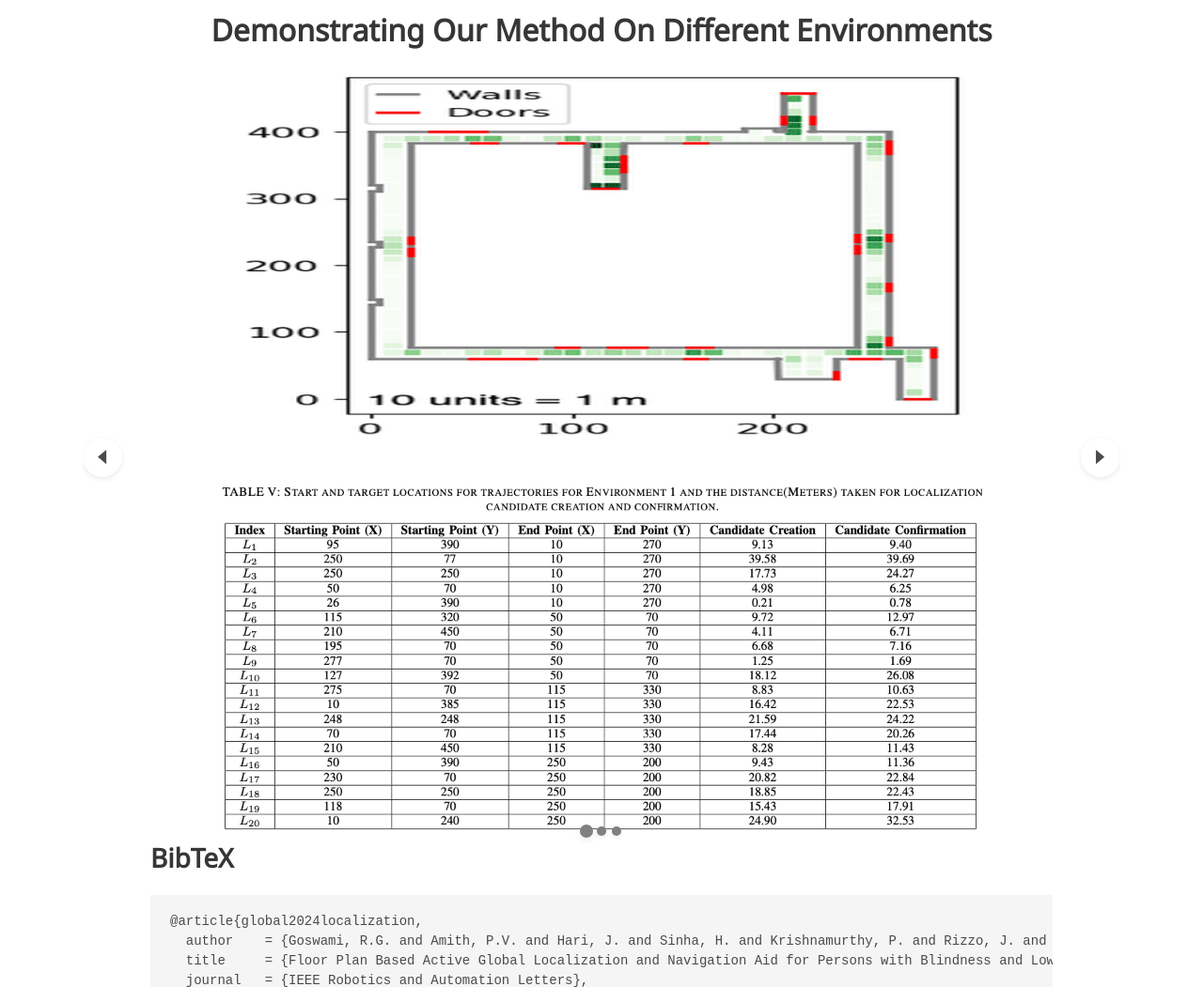
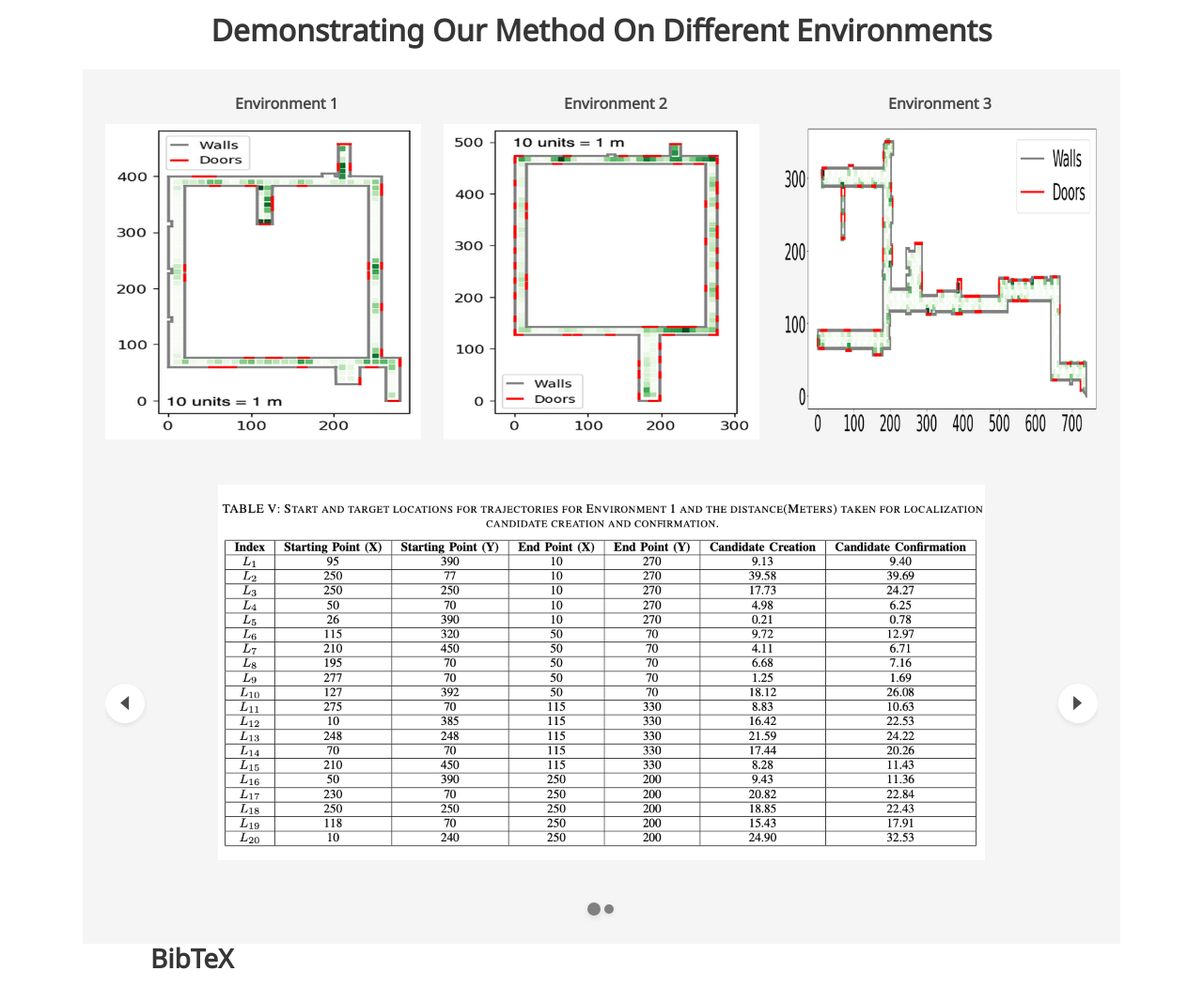
Before and after one commit to Harshit0803/FloorPlanActiveLocalization.io, a plain HTML site: page index.html in a window 1280 px wide. Shown: the part 4780-5831 px from the top of the page at 94% size. Drawn offline with nearby package versions, Linux system fonts and the light colour scheme; some icons are missing; a web font is replaced by a local one.

Commit message:
update page

```diff
--- a/index.html
+++ b/index.html
@@ -138,12 +138,12 @@
 
   <style>
     /* Ensure that only one video is visible at a time */
-    #metrics-carousel {
+    #table-carousel {
       overflow: hidden; /* Prevent next video from peeking */
       width: 100%;      /* Make sure the carousel takes full width */
     }
 
-    #metrics-carousel .item {
+    #table-carousel .item {
       width: 100%;      /* Ensure each carousel item (video) takes full width */
       display: flex;
       justify-content: center;
@@ -169,7 +169,7 @@
               <a href="https://github.com/jagennath-hari">J. Hari</a><sup>1</sup>,
             </span>
             <span class="author-block">
-              <a href="hs4851@nyu.edu">H. Sinha</a><sup>1</sup>,
+              <a href="https://www.linkedin.com/in/harshitsinha08/">H. Sinha</a><sup>1</sup>,
             </span>
             <span class="author-block">
               <a href="https://scholar.google.com/citations?user=W-_zgGgAAAAJ">P. Krishnamurthy</a><sup>1</sup>,
@@ -612,73 +612,82 @@
     </section>
     <!-- End of Hero Section for Quantitative Results Images -->
 
-    <!-- Carousel Section -->
+    <!-- Images Section: Three Images Side by Side with Title -->
     <div class="section">
       <h2 class="title is-3 has-text-centered">Demonstrating Our Method On Different Environments</h2>
-      <div id="metrics-carousel" class="carousel">
 
-        <!-- First Slide -->
-        <div class="item">
-          <div class="columns is-centered" style="flex-direction: column;">
+      <!-- Hero Section for Grey Background without the Title Inside -->
+      <section class="hero is-light is-small">
+        <div class="hero-body">
+          <div class="container">
 
-            <!-- First Image in the Slide -->
+            <!-- Three Images Side by Side -->
+            <div class="columns is-centered" style="align-items: center;">
+
+              <!-- First Image (Left) -->
               <div class="column">
                 <figure class="image">
-                <img src="./static/images/basement_heat_rewards.png" alt="Slide 1 Image 1"
+                  <figcaption class="has-text-centered" style="font-weight: bold; margin-bottom: 10px; margin-left: 50px;">Environment 1</figcaption>
+                  <img src="./static/images/basement_heat_rewards.png" alt="Environment 1"
                       style="width: 100%; max-width: 1000px; height: auto; max-height: 400px;">
                 </figure>
               </div>
 
-            <!-- Second Image in the Slide -->
+              <!-- Second Image (Center) -->
               <div class="column">
                 <figure class="image">
-                <img src="./static/images/table_env1.png" alt="Slide 1 Image 2"
+                  <figcaption class="has-text-centered" style="font-weight: bold; margin-bottom: 10px; margin-left: 30px;">Environment 2</figcaption>
+                  <img src="./static/images/2nd_fl_heat_rewards.png" alt="Environment 2"
+                      style="width: 100%; max-width: 1000px; height: auto; max-height: 400px;">
+                </figure>
+              </div>
+
+              <!-- Third Image (Right) -->
+              <div class="column">
+                <figure class="image">
+                  <figcaption class="has-text-centered" style="font-weight: bold; margin-bottom: 10px;">Environment 3</figcaption>
+                  <img src="./static/images/6mtc_floorplan.png" alt="Environment 3"
                       style="width: 100%; max-width: 1000px; height: auto; max-height: 400px;">
                 </figure>
               </div>
 
             </div>
           </div>
+        </div>
+      </section>
+      <!-- End of Hero Section for Images -->
 
-        <!-- Second Slide -->
+      <!-- Carousel Section -->
+      <section class="hero is-light is-small">
+        <div class="hero-body">
+          <div class="container">
+
+            <div id="table-carousel" class="carousel">
+
+              <!-- First Slide: One Image -->
               <div class="item">
-          <div class="columns is-centered" style="flex-direction: column;">
-
-            <!-- First Image in the Slide -->
-            <div class="column">
                 <figure class="image">
-                <img src="./static/images/2nd_fl_heat_rewards.png" alt="Slide 2 Image 1"
+                  <img src="./static/images/table_env1.png" alt="Slide 1 Image"
                       style="width: 100%; max-width: 1000px; height: auto; max-height: 400px;">
                 </figure>
               </div>
 
-            <!-- Second Image in the Slide -->
+              <!-- Second Slide: Two Images Stacked Vertically -->
+              <div class="item">
+                <div class="columns is-centered" style="flex-direction: column;">
+
+                  <!-- First Image in the Slide (Top) -->
                   <div class="column">
-              <figure class="image">
-                <img src="./static/images/table_env2.png" alt="Slide 2 Image 2"
+                    <figure class="image" style="margin-bottom: -30px;">
+                      <img src="./static/images/table_env2.png" alt="Slide 2 Top Image"
                           style="width: 100%; max-width: 1000px; height: auto; max-height: 400px;">
                     </figure>
                   </div>
 
-          </div>
-        </div>
-
-        <!-- Third Slide -->
-        <div class="item">
-          <div class="columns is-centered" style="flex-direction: column;">
-
-            <!-- First Image in the Slide -->
+                  <!-- Second Image in the Slide (Bottom) -->
                   <div class="column">
                     <figure class="image">
-                <img src="./static/images/6mtc_floorplan.png" alt="Slide 3 Image 1"
-                    style="width: 100%; max-width: 1000px; height: auto; max-height: 400px;">
-              </figure>
-            </div>
-
-            <!-- Second Image in the Slide -->
-            <div class="column">
-              <figure class="image">
-                <img src="./static/images/table_env3.png" alt="Slide 3 Image 2"
+                      <img src="./static/images/table_env3.png" alt="Slide 2 Bottom Image"
                           style="width: 100%; max-width: 1000px; height: auto; max-height: 400px;">
                     </figure>
                   </div>
@@ -687,8 +696,13 @@
               </div>
 
             </div>
+
           </div>
-    <!--/ Carousel Section -->
+        </div>
+      </section>
+      <!-- End of Hero Section for Carousel -->
+    </div>
+    <!-- End of Images Section -->
   </div>
 </section>
 <!-- Metrics Section -->
@@ -762,7 +776,7 @@
       loop: true
     });
 
-    bulmaCarousel.attach('#metrics-carousel', {
+    bulmaCarousel.attach('#table-carousel', {
       slidesToScroll: 1,
       slidesToShow: 1,
       loop: true
```
Also changed, not shown: 3 other files. Lines whose indentation alone changed are shown as unchanged.
